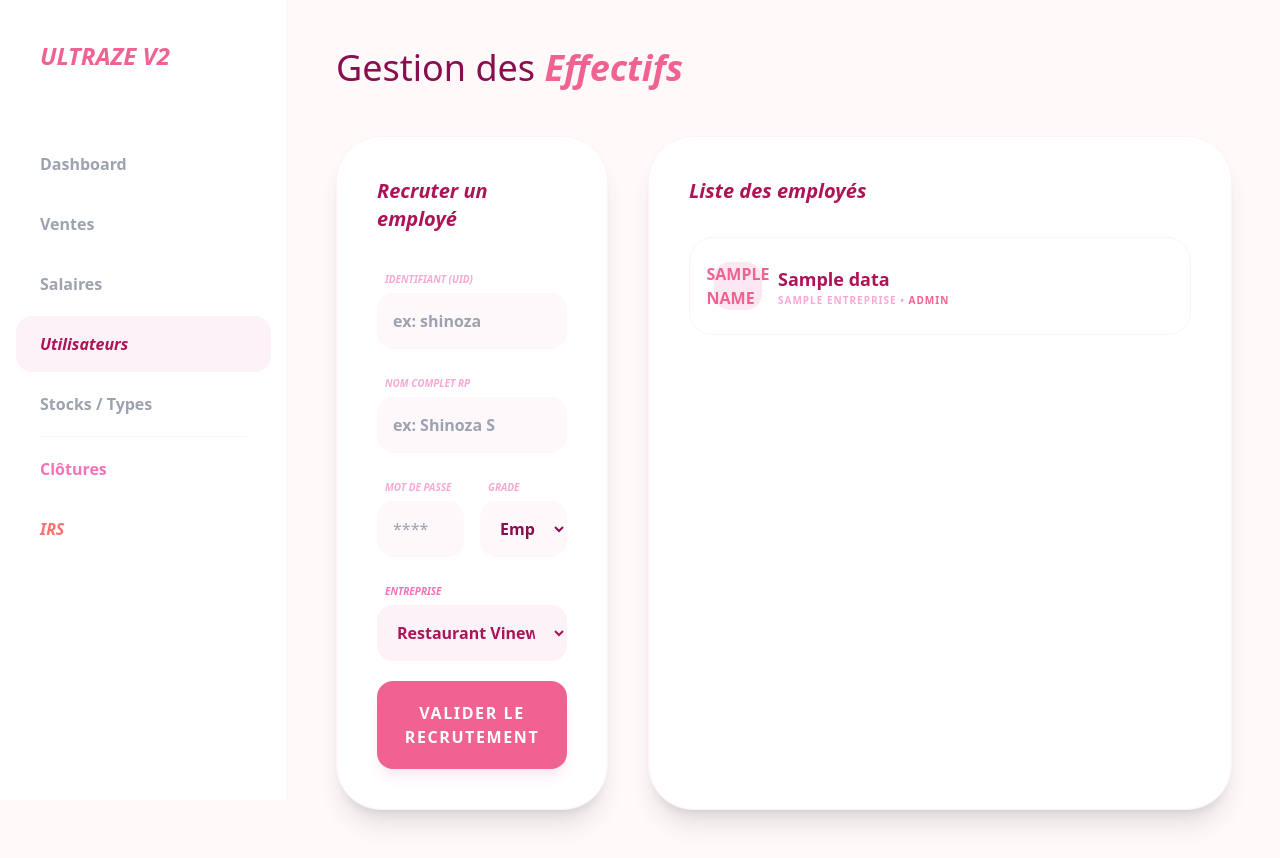
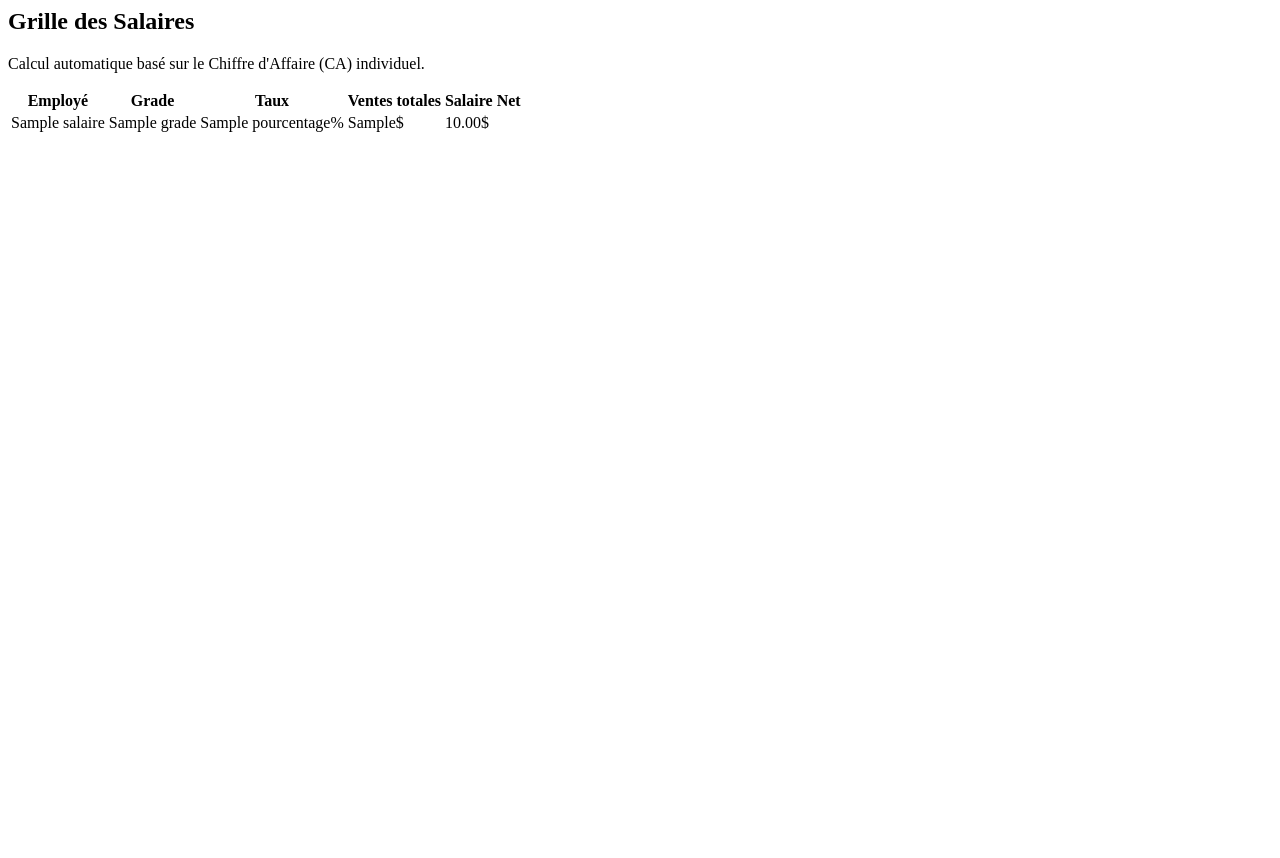
Before and after one commit to Hyuko123/comptabilit-, a Flask app: template templates/salaires.html in a window 1280 px wide. After the commit the page ends 132 px from the top, so only its background shows below. Run offline with Flask 3, Linux system fonts and the light colour scheme; the template is opened without the code that fills it: most values are stand-ins (such as "Sample title", 1, 10 or a date in 2020); some libraries are stand-ins or nearby versions.

Commit message:
Update salaires.html

```diff
--- a/templates/salaires.html
+++ b/templates/salaires.html
@@ -1,120 +1,49 @@
-<!DOCTYPE html>
-<html lang="fr">
-<head>
-    <meta charset="UTF-8">
-    <script src="https://cdn.tailwindcss.com"></script>
-    <title>Utilisateurs | Ultraze</title>
-</head>
-<body class="bg-[#fff9fa] flex min-h-screen text-[#880e4f]">
-    <aside class="w-72 bg-white border-r border-pink-50 flex flex-col fixed h-full z-50">
-        <div class="p-10 mb-6"><h1 class="text-[#f06292] text-2xl font-black italic">ULTRAZE V2</h1></div>
-        <nav class="flex-1 px-4 space-y-1">
-            <a href="/dashboard" class="flex items-center gap-3 px-6 py-4 text-gray-400 font-bold hover:bg-pink-50 rounded-2xl transition">Dashboard</a>
-            <a href="/ventes" class="flex items-center gap-3 px-6 py-4 text-gray-400 font-bold hover:bg-pink-50 rounded-2xl transition">Ventes</a>
-            <a href="/salaires" class="flex items-center gap-3 px-6 py-4 text-gray-400 font-bold hover:bg-pink-50 rounded-2xl transition">Salaires</a>
-            <a href="/utilisateurs" class="flex items-center gap-3 px-6 py-4 bg-pink-50 text-[#ad1457] font-bold rounded-2xl italic">Utilisateurs</a>
-            <a href="/types-ventes" class="flex items-center gap-3 px-6 py-4 text-gray-400 font-bold hover:bg-pink-50 rounded-2xl transition">Stocks / Types</a>
-            <div class="h-px bg-pink-50 my-6 mx-6"></div>
-            <a href="/clotures" class="flex items-center gap-3 px-6 py-4 text-pink-400 font-bold hover:bg-pink-50 rounded-2xl transition">Clôtures</a>
-            <a href="/irs" class="flex items-center gap-3 px-6 py-4 text-red-400 font-bold hover:bg-red-50 rounded-2xl transition italic">IRS</a>
-        </nav>
-    </aside>
-
 <main class="ml-72 flex-1 p-12">
     <header class="mb-12">
-            <h2 class="text-4xl font-light">Gestion des <span class="font-black italic text-[#f06292]">Effectifs</span></h2>
+        <h2 class="text-4xl font-light">Grille des <span class="font-black italic text-[#f06292]">Salaires</span></h2>
+        <p class="text-pink-300 mt-2 italic">Calcul automatique basé sur le Chiffre d'Affaire (CA) individuel.</p>
     </header>
 
-        <div class="grid grid-cols-1 xl:grid-cols-3 gap-10">
+    <div class="grid grid-cols-1 gap-6">
+        <div class="bg-white p-8 rounded-[45px] shadow-xl border border-pink-50">
+            <table class="w-full text-left">
+                <thead>
+                    <tr class="text-[10px] uppercase font-bold text-pink-300 tracking-widest border-b border-pink-50">
+                        <th class="pb-4 px-4">Employé</th>
+                        <th class="pb-4">Grade</th>
+                        <th class="pb-4">Taux</th>
+                        <th class="pb-4">Ventes totales</th>
+                        <th class="pb-4 text-right">Salaire Net</th>
+                    </tr>
+                </thead>
+                <tbody class="divide-y divide-pink-50">
+                    {% for s in salaires %}
+                    <tr class="group hover:bg-pink-50/30 transition-all">
+                        <td class="py-6 px-4">
+                            <span class="font-bold text-[#ad1457]">{{ s.nom }}</span>
+                        </td>
+                        <td>
+                            <span class="px-3 py-1 bg-pink-100 text-[#f06292] rounded-full text-xs font-black italic">
+                                {{ s.grade }}
+                            </span>
+                        </td>
+                        <td class="font-bold text-gray-400">{{ s.pourcentage }}%</td>
+                        <td class="font-bold text-[#ad1457]">{{ s.chiffre_affaire }}$</td>
+                        <td class="text-right">
+                            <span class="text-2xl font-black italic text-[#f06292]">
+                                {{ "%.2f"|format(s.salaire_net) }}$
+                            </span>
+                        </td>
+                    </tr>
+                    {% endfor %}
+                </tbody>
+            </table>
 
-            <div class="bg-white p-10 rounded-[45px] shadow-xl border border-pink-50 h-fit">
-                <h3 class="text-xl font-black mb-8 italic text-[#ad1457]">Recruter un employé</h3>
-
-                <form action="/add_user" method="POST" class="space-y-5">
-                    <div>
-                        <label class="text-[10px] font-bold text-pink-300 uppercase px-2 italic">Identifiant (UID)</label>
-                        <input type="text" name="new_username" placeholder="ex: shinoza" required class="w-full p-4 rounded-2xl bg-pink-50/50 border-none outline-none mt-1 font-bold text-[#ad1457]">
-                    </div>
-
-                    <div>
-                        <label class="text-[10px] font-bold text-pink-300 uppercase px-2 italic">Nom complet RP</label>
-                        <input type="text" name="new_name" placeholder="ex: Shinoza S" required class="w-full p-4 rounded-2xl bg-pink-50/50 border-none outline-none mt-1 font-bold">
-                    </div>
-
-                    <div class="grid grid-cols-2 gap-4">
-                        <div>
-                            <label class="text-[10px] font-bold text-pink-300 uppercase px-2 italic">Mot de passe</label>
-                            <input type="password" name="new_password" placeholder="****" required class="w-full p-4 rounded-2xl bg-pink-50/50 border-none outline-none mt-1">
-                        </div>
-                        <div>
-                            <label class="text-[10px] font-bold text-pink-300 uppercase px-2 italic">Grade</label>
-                            <select name="new_role" class="w-full p-4 rounded-2xl bg-pink-50/50 border-none outline-none mt-1 font-bold">
-                                <option value="Employé">Employé</option>
-                                <option value="Manager">Manager</option>
-                                <option value="Co patron">Co patron</option>
-                                <option value="Patron">Patron</option>
-                            </select>
-                        </div>
-                    </div>
-
-                    <div>
-                        <label class="text-[10px] font-bold text-pink-400 uppercase px-2 italic">Entreprise</label>
-                        <select name="new_entreprise" class="w-full p-4 rounded-2xl bg-pink-50 border-none outline-none text-[#ad1457] font-bold mt-1">
-                            {% if entreprises %}
-                                {% for ent in entreprises %}
-                                    <option value="{{ ent }}">{{ ent }}</option>
-                                {% endfor %}
-                            {% else %}
-                                <option>Aucune entreprise configurée</option>
-                            {% endif %}
-                        </select>
-                    </div>
-
-                    <button type="submit" class="w-full bg-[#f06292] text-white font-black py-5 rounded-2xl shadow-lg shadow-pink-100 hover:scale-[1.02] transition uppercase tracking-widest">
-                        VALIDER LE RECRUTEMENT
-                    </button>
-                </form>
-            </div>
-
-            <div class="xl:col-span-2 bg-white p-10 rounded-[45px] shadow-xl border border-pink-50">
-                <h3 class="text-xl font-black mb-8 italic text-[#ad1457]">Liste des employés</h3>
-
-                <div class="space-y-4">
-                    {% if all_users %}
-                        {% for uid, data in all_users.items() %}
-                        <div class="group bg-white p-6 rounded-3xl border border-pink-50 flex justify-between items-center hover:bg-pink-50/30 transition-all duration-300">
-                            <div class="flex items-center gap-4">
-                                <div class="w-12 h-12 bg-pink-100 rounded-2xl flex items-center justify-center text-[#f06292] font-black">
-                                    {{ data.name[0] | upper }}
-                                </div>
-                                <div>
-                                    <p class="font-bold text-[#ad1457] text-lg">{{ data.name }}</p>
-                                    <p class="text-[10px] uppercase font-bold text-pink-300 tracking-widest">
-                                        {{ data.entreprise }} • <span class="text-[#f06292]">{{ data.role }}</span>
-                                    </p>
-                                </div>
-                            </div>
-
-                            <div class="flex items-center gap-2">
-                                <a href="/delete_user/{{ uid }}"
-                                   onclick="return confirm('Voulez-vous vraiment licencier {{ data.name }} ?')"
-                                   class="opacity-0 group-hover:opacity-100 bg-red-50 text-red-400 hover:bg-red-500 hover:text-white p-3 rounded-2xl transition-all duration-300">
-                                    <svg xmlns="http://www.w3.org/2000/svg" class="h-6 w-6" fill="none" viewBox="0 0 24 24" stroke="currentColor">
-                                        <path stroke-linecap="round" stroke-linejoin="round" stroke-width="2" d="M19 7l-.867 12.142A2 2 0 0116.138 21H7.862a2 2 0 01-1.995-1.858L5 7m5 4v6m4-6v6m1-10V4a1 1 0 00-1-1h-4a1 1 0 00-1 1v3M4 7h16" />
-                                    </svg>
-                                </a>
-                            </div>
-                        </div>
-                        {% endfor %}
-                    {% else %}
-                        <div class="text-center p-20 bg-pink-50/30 rounded-[35px] border-2 border-dashed border-pink-100">
-                            <p class="text-pink-300 italic font-medium">Aucun employé dans cette entreprise pour le moment.</p>
+            {% if not salaires %}
+                <div class="text-center py-10">
+                    <p class="text-pink-300 italic">Aucune donnée disponible.</p>
                 </div>
             {% endif %}
         </div>
     </div>
-
-        </div>
 </main>
-</body>
-</html>
```
Lines whose indentation alone changed are shown as unchanged.
